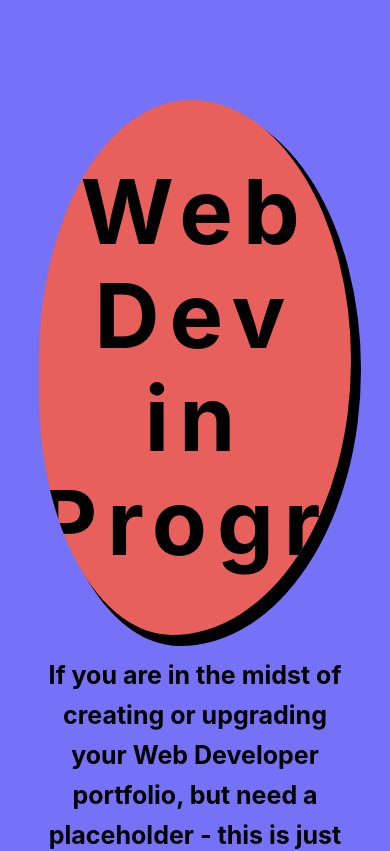
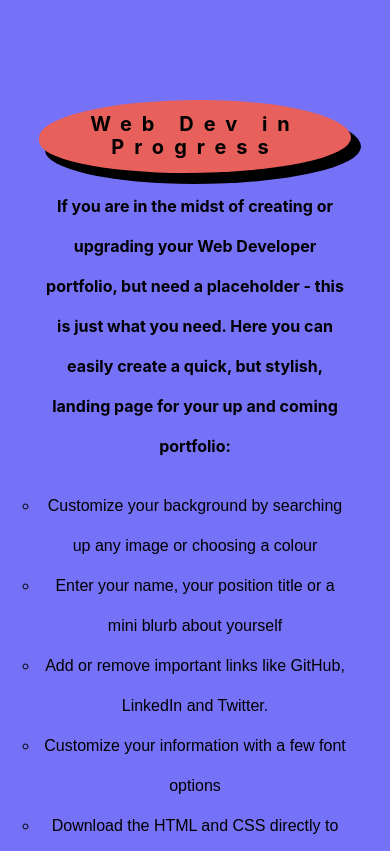
Before and after one commit to Project-Four/webDevInProgress, a React (Create React App) app: page / in a window 390 px wide. Shown: the top 851 px of the page. Built offline with nearby package versions, Linux system fonts and the light colour scheme.

Commit message:
finished media queries for the header

```diff
--- a/src/App.css
+++ b/src/App.css
@@ -110,6 +110,10 @@ h2 {
     font-size: 1.25rem;
     line-height: 40px;
 
+}
+
+ul{
+    padding-left: 0px;
 }
 
 li {
@@ -430,6 +434,26 @@ pre {
 
 @media(max-width:990px){
     .bblob h1 {
-
+        font-size: 3.5rem;
     }
 }
+
+@media(max-width:650px) {
+    .bblob h1 {
+        font-size: 2rem;
+    }
+
+    .intro {
+        font-size: 1rem;
+    }
+}
+
+@media(max-width:450px) {
+    .bblob h1 {
+        font-size: 1rem;
+    }
+
+    .intro, li, p {
+        font-size: 0.8rem;
+    }
+}
--- a/src/Header.js
+++ b/src/Header.js
@@ -11,7 +11,7 @@ const Header = () => {
                     <h1>Web Dev in Progress</h1>
                 </div>
 
-                    <h2>If you are in the midst of creating or upgrading your Web Developer portfolio, but need a placeholder - this is just what you need. Here you can easily create a quick, but stylish, landing page for your up and coming portfolio:</h2>
+                    <h2 className='intro'>If you are in the midst of creating or upgrading your Web Developer portfolio, but need a placeholder - this is just what you need. Here you can easily create a quick, but stylish, landing page for your up and coming portfolio:</h2>
 
                 <ul>
                     <li>Customize your background by searching up any image or choosing a colour</li>
```
